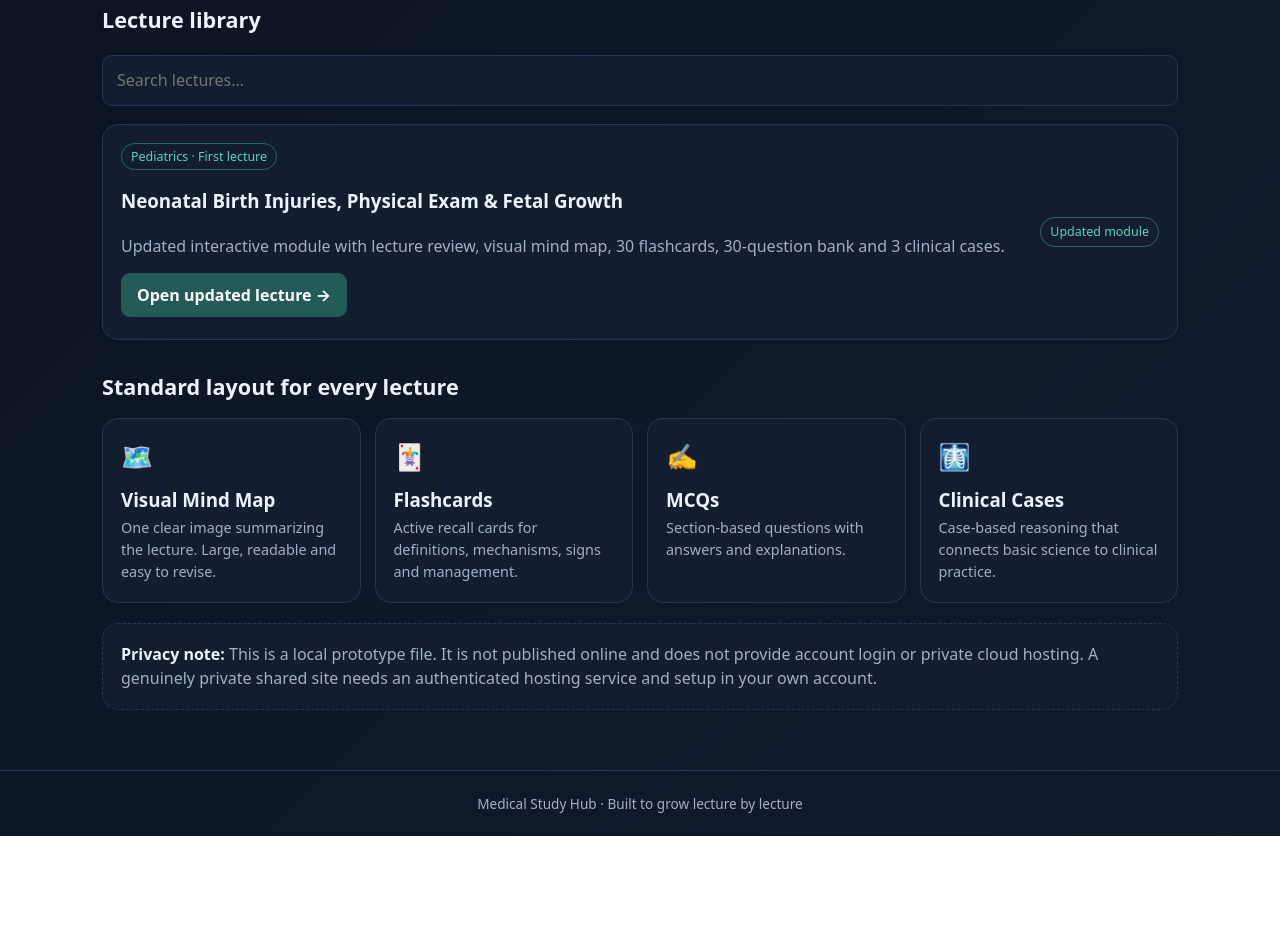
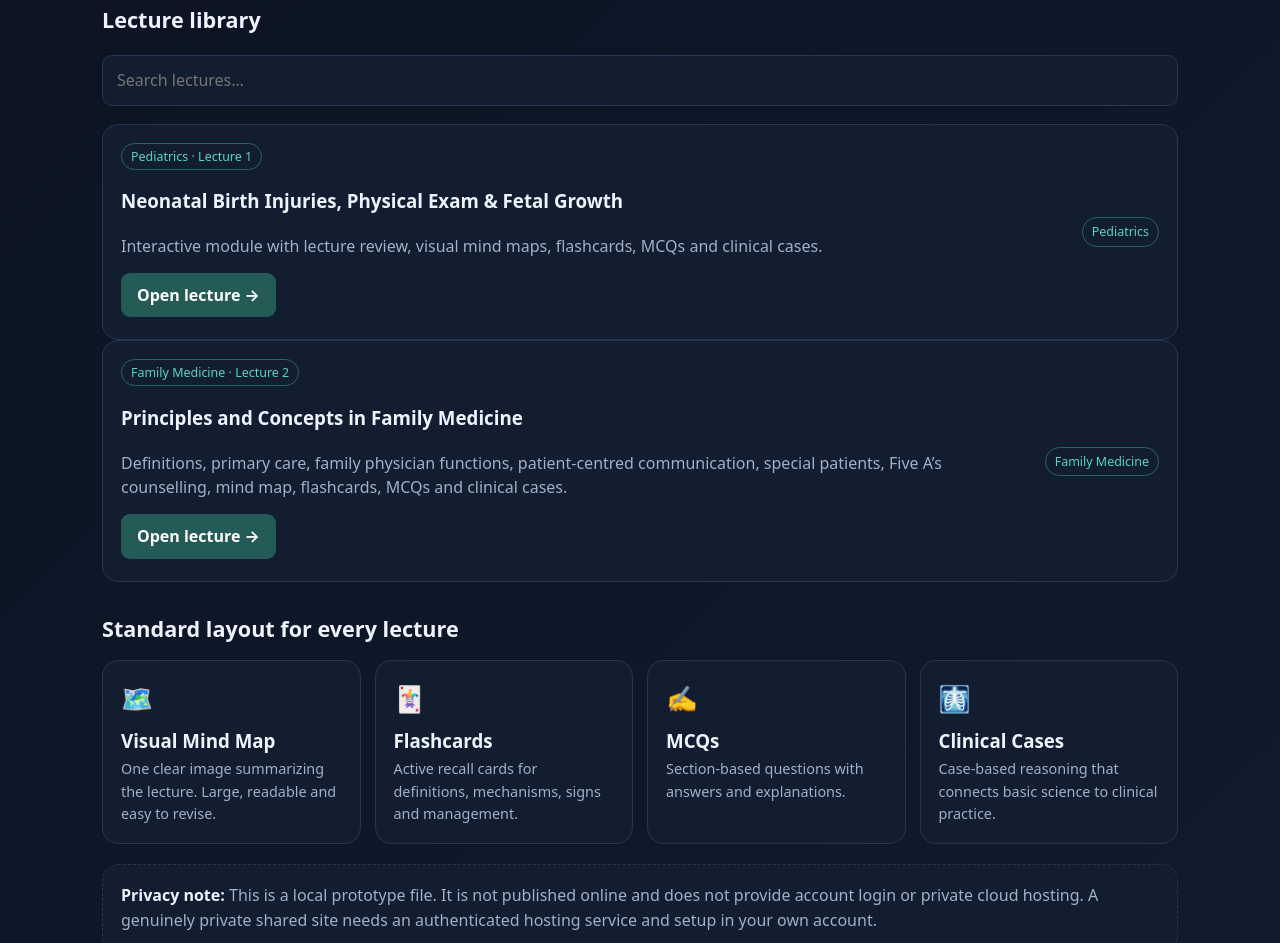
Before and after one commit to ahmedr682/medical-study-hub-Description, a plain HTML site: page index.html in a window 1280 px wide. Shown: the part 769-1712 px from the top of the page. Before the commit the page ends 1605 px from the top, so only its background shows below. Drawn offline with Linux system fonts and the light colour scheme.

Commit message:
Add Family Medicine lecture 2 to Medical Study Hub

```diff
--- a/index.html
+++ b/index.html
@@ -52,8 +52,12 @@ footer{border-top:1px solid var(--line);padding:22px;text-align:center;color:var
   <div class="toolbar"><input id="search" type="search" placeholder="Search lectures…"></div>
   <div id="lectureList">
     <article class="lecture" data-subject="Pediatrics" data-title="Neonatal Birth Injuries, Physical Exam & Fetal Growth">
-      <div><span class="tag">Pediatrics · First lecture</span><h3>Neonatal Birth Injuries, Physical Exam & Fetal Growth</h3><p>Updated interactive module with lecture review, visual mind map, 30 flashcards, 30-question bank and 3 clinical cases.</p><p><a href="neonatal_medical_learning_hub.html" style="display:inline-block;margin-top:10px;padding:10px 16px;background:#245b56;color:white;border-radius:9px;text-decoration:none;font-weight:700">Open updated lecture →</a></p></div>
-      <span class="tag">Updated module</span>
+      <div><span class="tag">Pediatrics · Lecture 1</span><h3>Neonatal Birth Injuries, Physical Exam & Fetal Growth</h3><p>Interactive module with lecture review, visual mind maps, flashcards, MCQs and clinical cases.</p><p><a href="neonatal_medical_learning_hub.html" style="display:inline-block;margin-top:10px;padding:10px 16px;background:#245b56;color:white;border-radius:9px;text-decoration:none;font-weight:700">Open lecture →</a></p></div>
+      <span class="tag">Pediatrics</span>
+    </article>
+    <article class="lecture" data-subject="Family Medicine" data-title="Principles and Concepts in Family Medicine">
+      <div><span class="tag">Family Medicine · Lecture 2</span><h3>Principles and Concepts in Family Medicine</h3><p>Definitions, primary care, family physician functions, patient-centred communication, special patients, Five A’s counselling, mind map, flashcards, MCQs and clinical cases.</p><p><a href="family_medicine_principles_lecture2.html" style="display:inline-block;margin-top:10px;padding:10px 16px;background:#245b56;color:white;border-radius:9px;text-decoration:none;font-weight:700">Open lecture →</a></p></div>
+      <span class="tag">Family Medicine</span>
     </article>
   </div>
 
```
